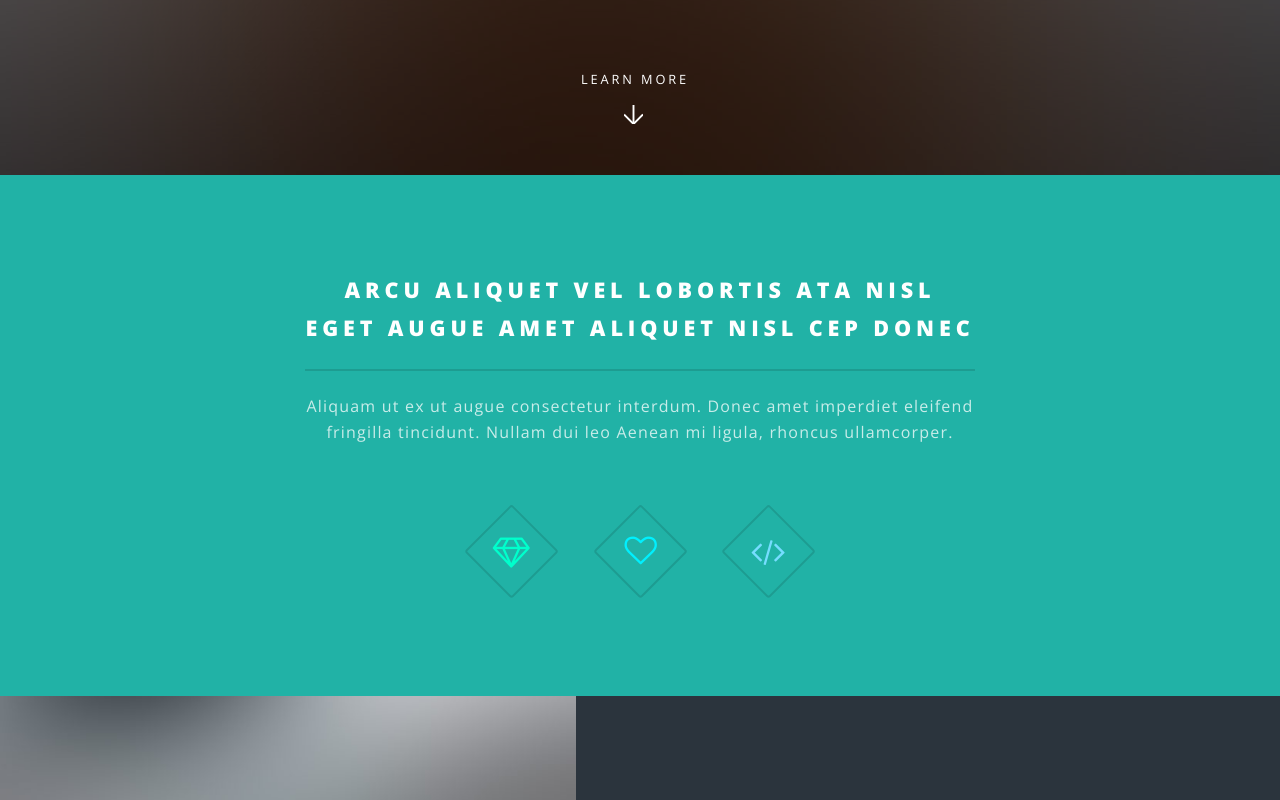
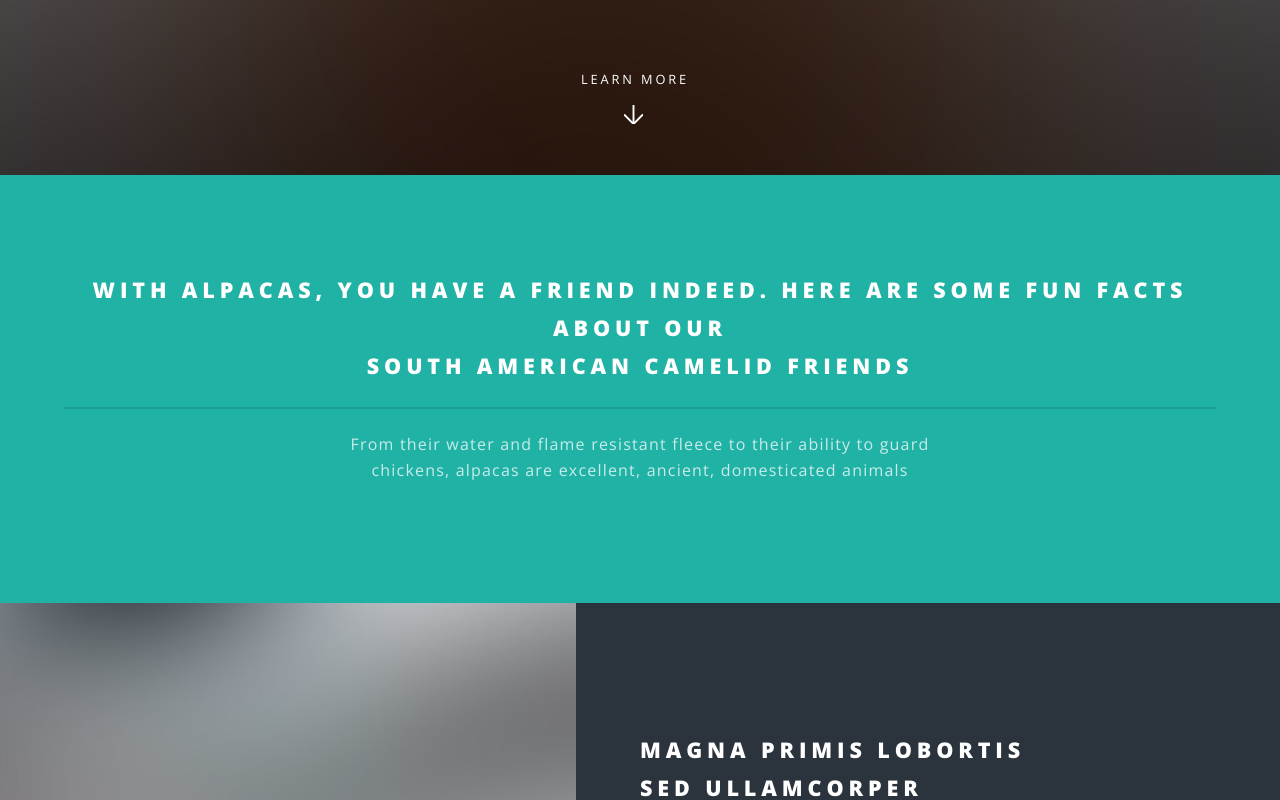
Before and after one commit to kelseyolivero/Specral-Alpacas, a plain HTML site: page spectral/index.html in a window 1280 px wide. Shown: the part 625-1425 px from the top of the page. Drawn offline with nearby package versions, Linux system fonts and the light colour scheme.

Commit message:
changes to section one

```diff
--- a/spectral/index.html
+++ b/spectral/index.html
@@ -59,16 +59,16 @@
 					<section id="one" class="wrapper style1 special">
 						<div class="inner">
 							<header class="major">
-								<h2>Arcu aliquet vel lobortis ata nisl<br />
-								eget augue amet aliquet nisl cep donec</h2>
-								<p>Aliquam ut ex ut augue consectetur interdum. Donec amet imperdiet eleifend<br />
-								fringilla tincidunt. Nullam dui leo Aenean mi ligula, rhoncus ullamcorper.</p>
+								<h2>With Alpacas, you have a friend indeed. Here are some fun facts about our<br/>
+								South American Camelid friends</h2>
+								<p>From their water and flame resistant fleece to their ability to guard<br/>
+								chickens, alpacas are excellent, ancient, domesticated animals</p>
 							</header>
-							<ul class="icons major">
+							<!-- <ul class="icons major">
 								<li><span class="icon fa-diamond major style1"><span class="label">Lorem</span></span></li>
 								<li><span class="icon fa-heart-o major style2"><span class="label">Ipsum</span></span></li>
 								<li><span class="icon fa-code major style3"><span class="label">Dolor</span></span></li>
-							</ul>
+							</ul> -->
 						</div>
 					</section>
 
```
